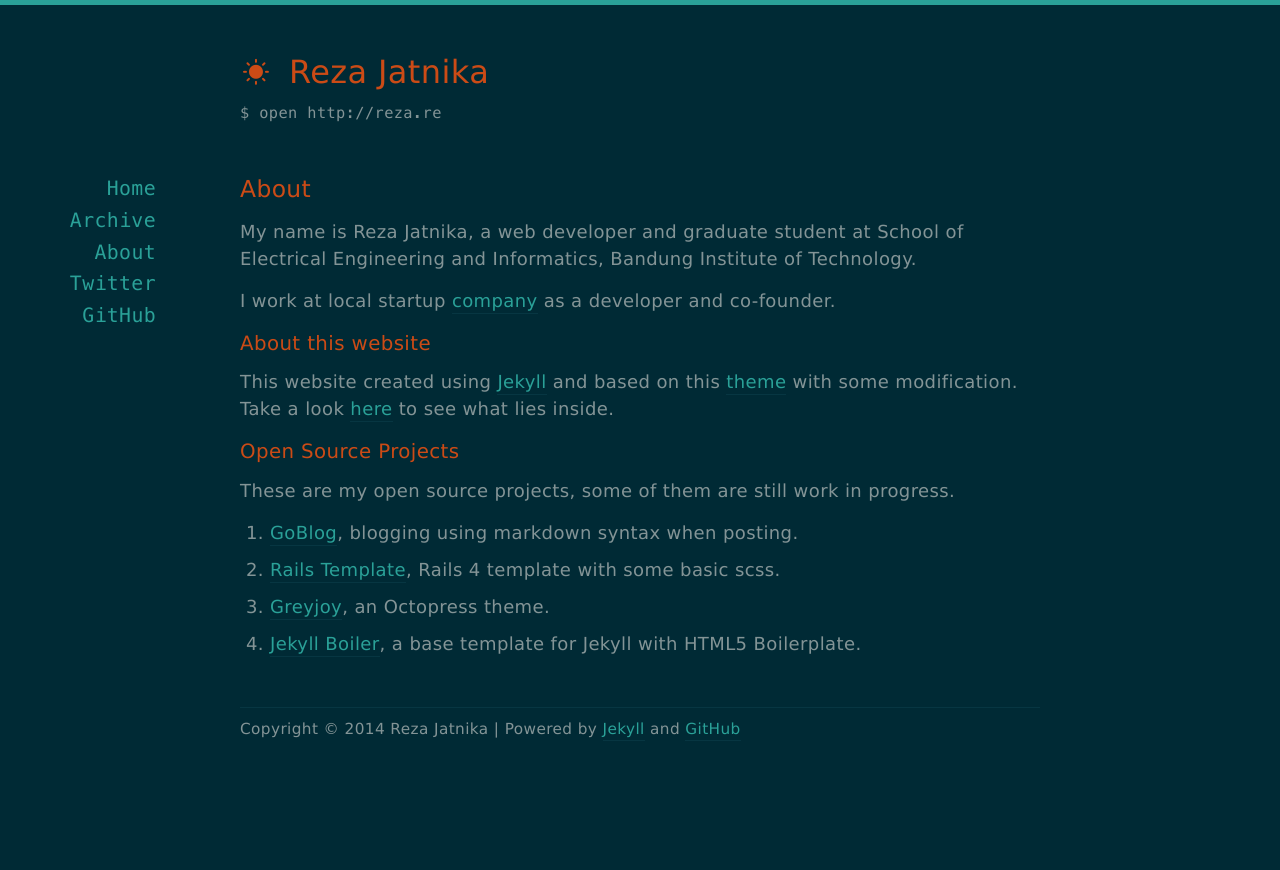
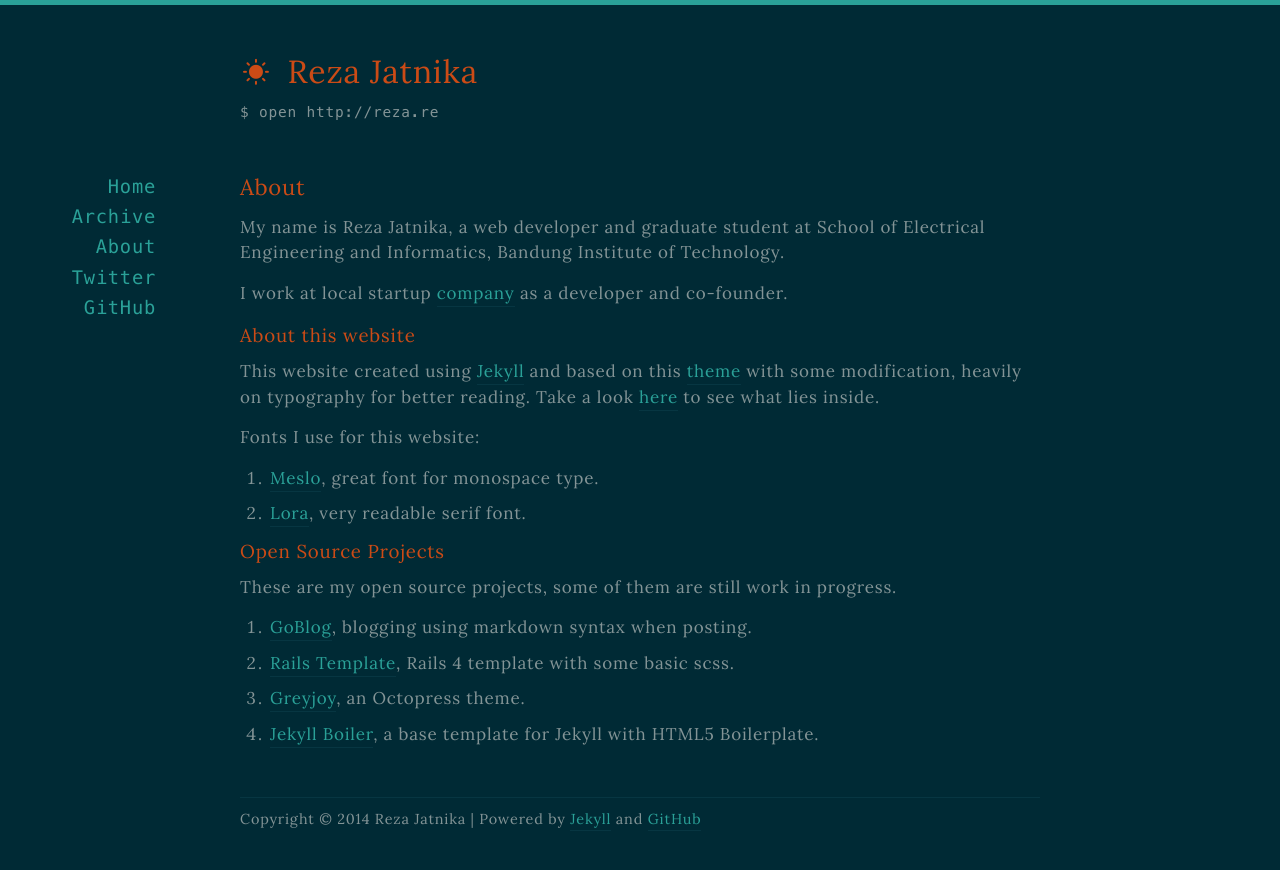
Before and after one commit to rezajatnika/rezajatnika.github.io, a Jekyll site: the page built from about/index.markdown, in a window 1280 px wide. Shown: the top 870 px of the page. Built offline with Jekyll 4.4.1, drawn with Linux system fonts in a browser that asks for light colours; nearby versions of some CDN libraries; Markdown is read by kramdown in place of the engine named in the settings.

Commit message:
Change font, fix sidebar on mobile browser
Change font, fix sidebar on mobile browser, and improve about page

```diff
--- a/_layouts/default.html
+++ b/_layouts/default.html
@@ -6,6 +6,7 @@
   <meta name="viewport" content="width=device-width">
   <link href="/assets/css/style.css" rel="stylesheet" />
   <link href="/assets/css/colors-dark.css" rel="stylesheet" />
+  <link href='http://fonts.googleapis.com/css?family=Lora:400,700,400italic,700italic' rel='stylesheet' type='text/css' />
   <!--[if lt IE 9]>
     <script src="http://html5shiv.googlecode.com/svn/trunk/html5.js"></script>
   <![endif]-->
--- a/about/index.markdown
+++ b/about/index.markdown
@@ -10,9 +10,14 @@ I work at local startup [company](http://rakarsa.com) as a developer and co-foun
 
 ## About this website
 This website created using [Jekyll](http://jekyllrb.com) and based on this
-[theme](https://github.com/redwallhp/solar-theme-jekyll) with some modification.
-Take a look [here](https://github.com/rezajatnika/rezajatnika.github.io) to see what
-lies inside.
+[theme](https://github.com/redwallhp/solar-theme-jekyll) with some modification,
+heavily on typography for better reading. Take a look
+[here](https://github.com/rezajatnika/rezajatnika.github.io) to see what lies inside.
+
+Fonts I use for this website:
+
+- [Meslo](https://github.com/andreberg/Meslo-Font), great font for monospace type.
+- [Lora](https://www.google.com/fonts/specimen/Lora), very readable serif font.
 
 ## Open Source Projects
 These are my open source projects, some of them are still work in progress.
--- a/assets/css/style.css
+++ b/assets/css/style.css
@@ -7,12 +7,10 @@ html, body, div, span, applet, object, iframe, h1, h2, h3, h4, h5, h6, p, blockq
 	font-size: 100%;
 	font: inherit;
 	vertical-align: baseline;
-  letter-spacing: 0.4px;
 }
 
 html {
   text-rendering: optimizeLegibility;
-  -webkit-font-smoothing: antialiased;
   border-top: solid 5px #2aa198;
 }
 
@@ -46,9 +44,12 @@ table {
 /*** Basics ***/
 
 body {
-	font-family: Verdana, serif;
-	font-size: 18px;
+	font-family: Lora, Verdana, serif;
+	font-size: 17px;
+  font-weight: normal;
+  font-style: normal;
 	line-height: 1.5;
+  letter-spacing: 0.8px;
 }
 
 a, a:active, a:visited {
@@ -63,6 +64,7 @@ a:hover {
 }
 
 p {
+  font-size: 1em;
   margin-bottom: 15px;
 }
 
--- a/assets/js/sidebar.js
+++ b/assets/js/sidebar.js
@@ -1,8 +1,17 @@
+function detectmob() {
+  if (window.innerWidth <= 800 && window.innerHeight <= 600) {
+    return true;
+  } else {
+    return false;
+  }
+}
+
+if (!detectmob()) {
   $(function() {
 
-    var $sidebar   = $("#sidebar"),
-        $window    = $(window),
-        offset     = $sidebar.offset(),
+    var $sidebar = $("#sidebar"),
+      $window = $(window),
+      offset = $sidebar.offset(),
       topPadding = 15;
 
     $window.scroll(function() {
@@ -18,3 +27,4 @@ $(function() {
     });
 
   });
+}
```
Also changed, not shown: _posts/2014-04-23-creating-automatic-new-post-command-for-jekyll.md (+1 -1 lines). Lines whose indentation alone changed are shown as unchanged.
